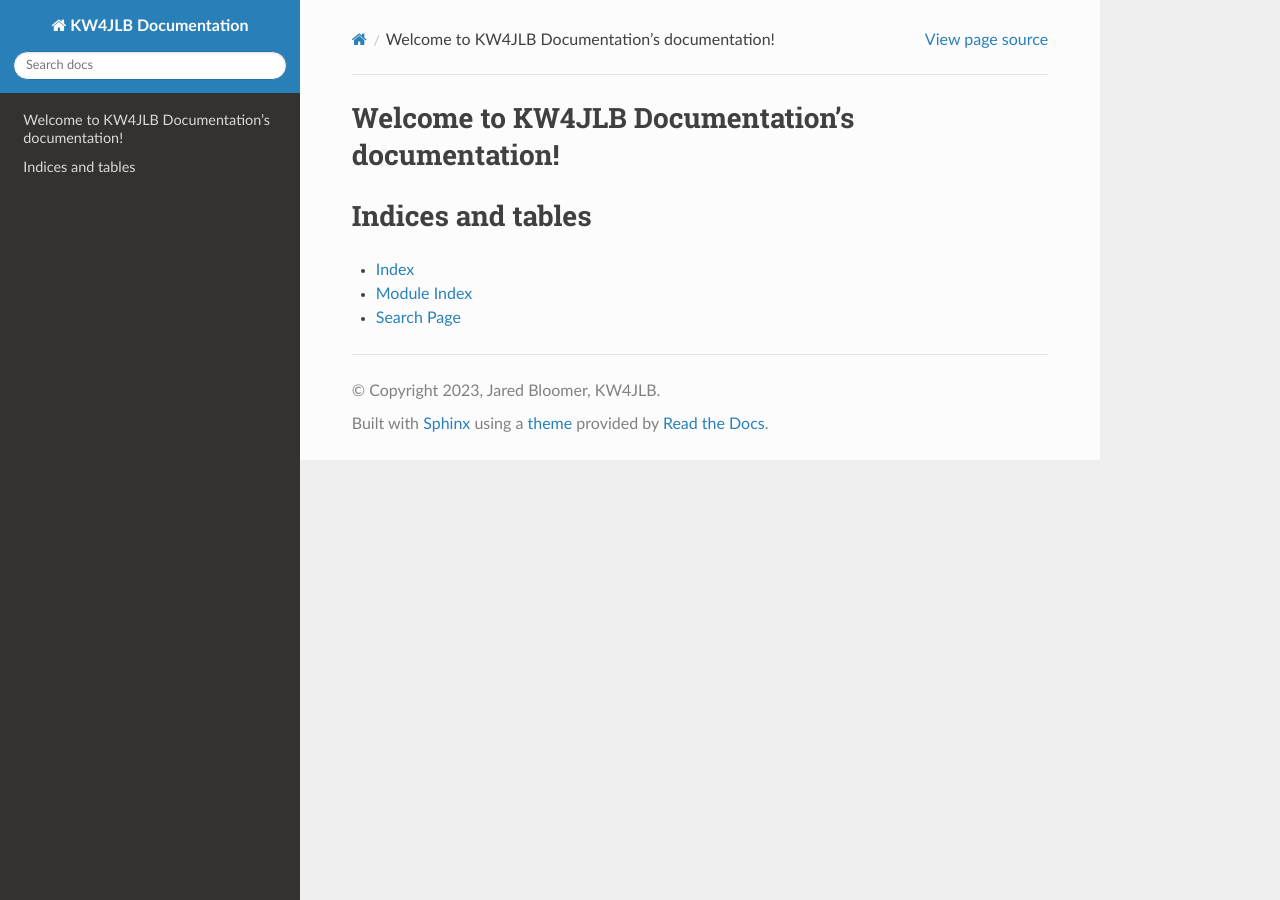
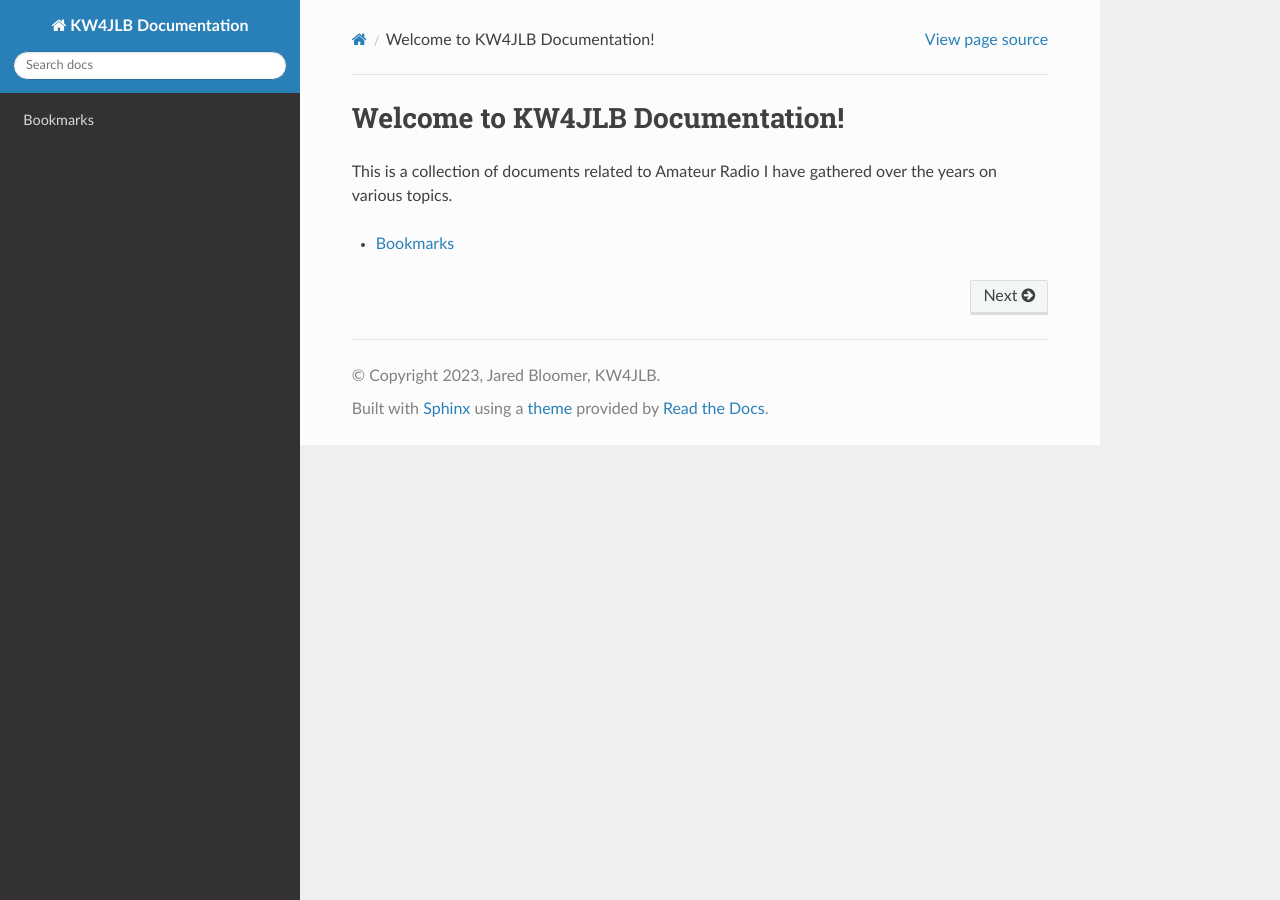
Before and after one commit to jared-bloomer/KW4JLB-Documentation, a Sphinx documentation site: the page built from docs/source/index.rst, in a window 1280 px wide. Built offline with Sphinx 7.4.7 and the Read the Docs theme 2.0.0, drawn with Linux system fonts in a browser that asks for light colours.

Commit message:
basic Framing of pages

```diff
--- a/docs/source/index.rst
+++ b/docs/source/index.rst
@@ -1,20 +1,14 @@
-.. KW4JLB Documentation documentation master file, created by
+.. KW4JLB Documentation master file, created by
    sphinx-quickstart on Mon Mar  6 11:31:00 2023.
    You can adapt this file completely to your liking, but it should at least
    contain the root `toctree` directive.
 
-Welcome to KW4JLB Documentation's documentation!
-================================================
+Welcome to KW4JLB Documentation!
+================================
+
+This is a collection of documents related to Amateur Radio I have gathered over the years on various topics.
 
 .. toctree::
    :maxdepth: 2
-   :caption: Contents:
 
-
-
-Indices and tables
-==================
-
-* :ref:`genindex`
-* :ref:`modindex`
-* :ref:`search`
+   bookmarks/index
```
Also changed, not shown: docs/source/bookmarks/index.rst (added, +7 -0 lines).
